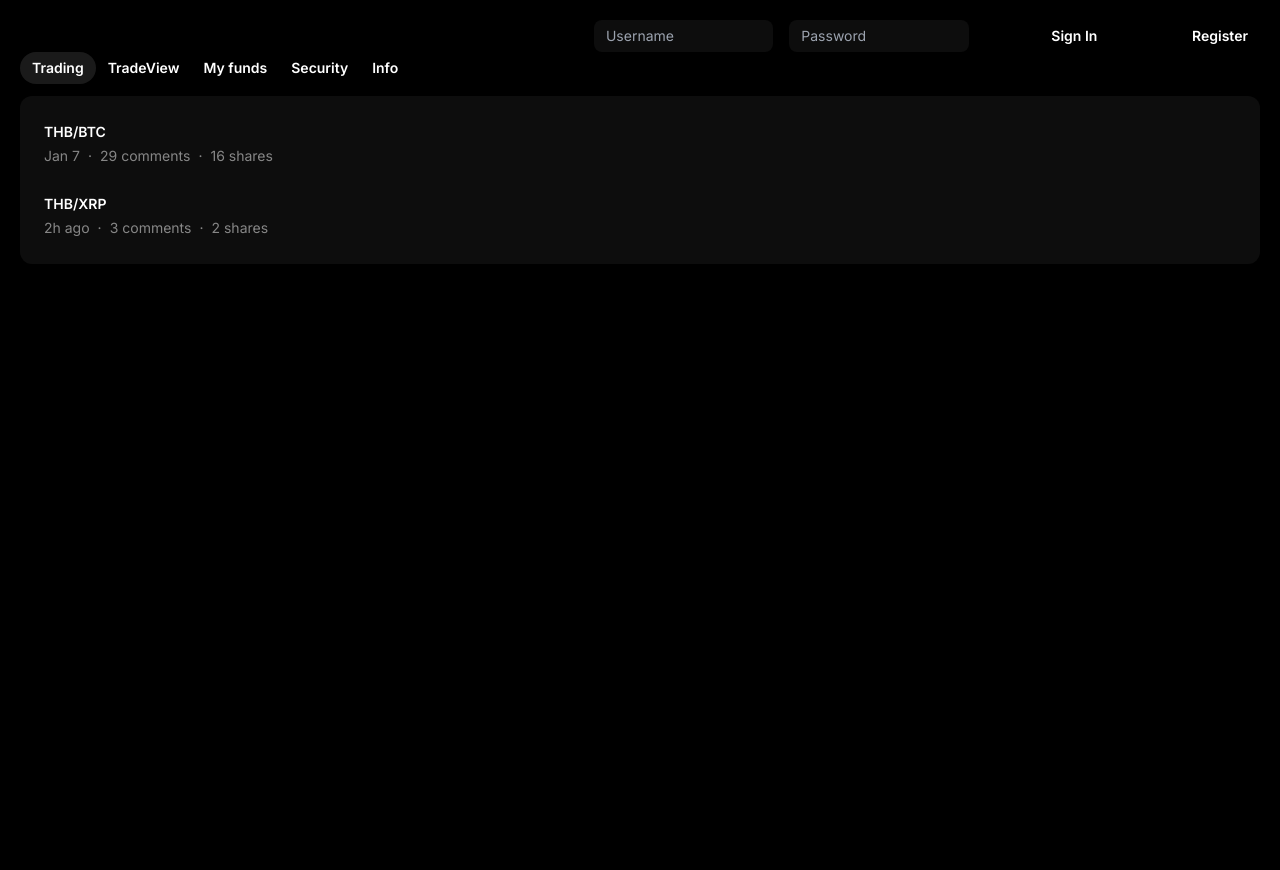
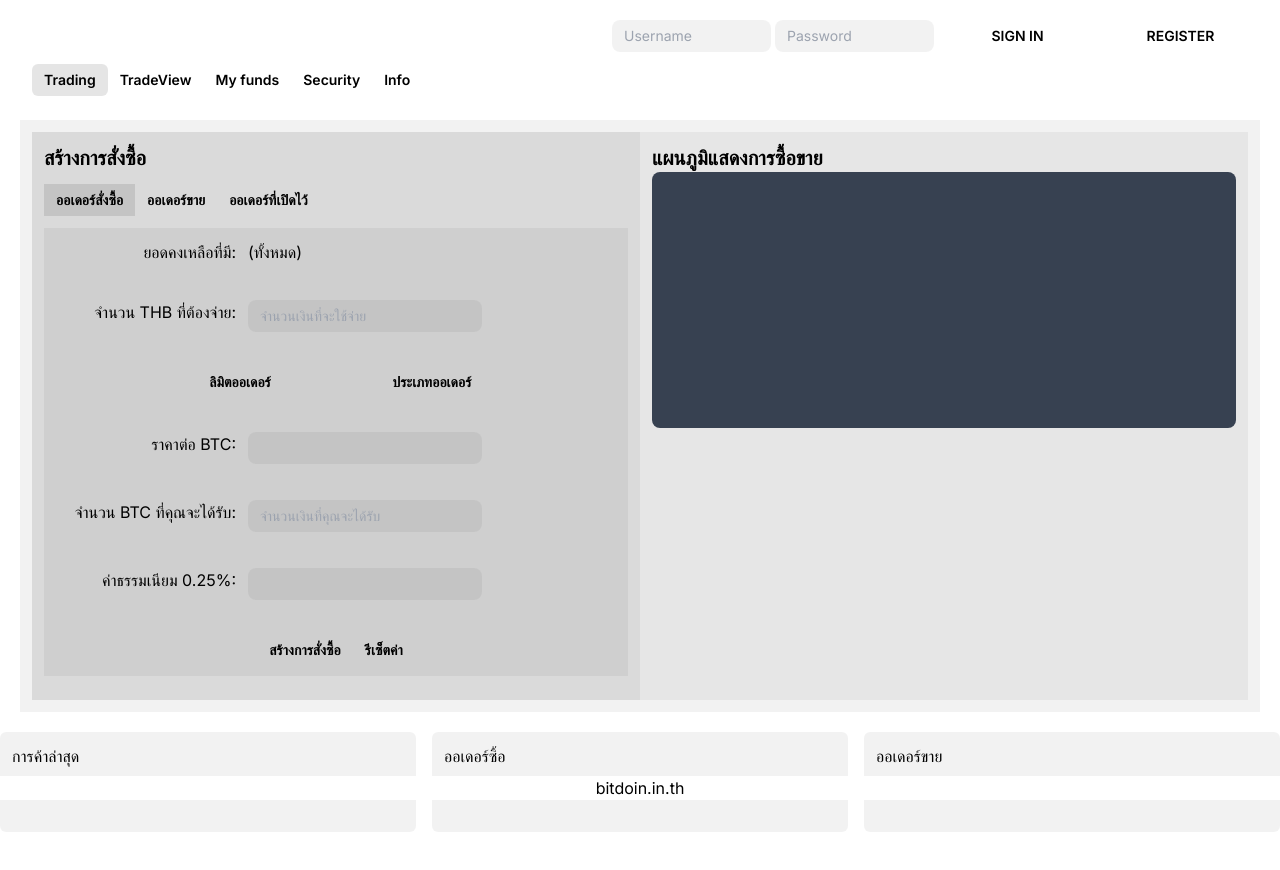
Before and after one commit to traipoap/axum, a Next.js app in the folder frontend/: page / in a window 1280 px wide. Shown: the top 870 px of the page. After the commit the page ends 832 px from the top, so only its background shows below. Built offline with nearby package versions, Linux system fonts and the light colour scheme.

Commit message:
Update order

```diff
--- /dev/null
+++ b/frontend/src/app/OrderForm.js
@@ -0,0 +1,84 @@
+import clsx from 'clsx'
+import {Input, Button, TabGroup, TabPanels, TabPanel, TabList, Tab} from '@headlessui/react'
+
+export default function OrderForm() {
+  return (
+    <div className="p-3">
+      <h2 className="text-xl font-semibold">สร้างการสั่งซื้อ</h2>
+      <form>
+          <TabGroup>
+            <TabList className="py-3 flex">
+              <Tab className="py-1 px-3 text-sm/6 font-semibold focus:outline-none data-[selected]:bg-black/10 data-[hover]:bg-black/5 data-[selected]:data-[hover]:bg-black/10 data-[focus]:outline-1 data-[focus]:outline-black">ออเดอร์สั่งซื้อ</Tab>
+              <Tab className="py-1 px-3 text-sm/6 font-semibold focus:outline-none data-[selected]:bg-black/10 data-[hover]:bg-black/5 data-[selected]:data-[hover]:bg-black/10 data-[focus]:outline-1 data-[focus]:outline-black">ออเดอร์ขาย</Tab>
+              <Tab className="py-1 px-3 text-sm/6 font-semibold focus:outline-none data-[selected]:bg-black/10 data-[hover]:bg-black/5 data-[selected]:data-[hover]:bg-black/10 data-[focus]:outline-1 data-[focus]:outline-black">ออเดอร์ที่เปิดไว้</Tab>
+            </TabList>
+            <TabPanels>
+              <TabPanel className="bg-black/5">
+                <div className="mb-3 py-3 flex text-right">
+                  <h1 className='w-48'>ยอดคงเหลือที่มี:</h1>
+                  <label className='px-3'>(ทั้งหมด)</label>
+                </div>
+                <div className='mb-3 py-3 flex text-right'>
+                  <h1 className='mr-3 w-48'>จำนวน THB ที่ต้องจ่าย:</h1>
+                  <Input type="text" placeholder="จำนวนเงินที่จะใช้จ่าย" className={clsx('inline-block rounded-lg border-none bg-black/5 py-1.5 px-3 text-sm', 'focus:outline-none focus:outline-2 focus:-outline-offset-2 focus:outline-black/25')}/>
+                </div>
+                <div className="mb-3 py-3 flex justify-center text-right">
+                  <Button className='w-48 py-1 px-3 text-sm rounded-md font-semibold focus:outline-none hover:bg-black/5 focus:bg-black/10'>ลิมิตออเดอร์</Button>
+                  <Button className='w-48 py-1 px-3 text-sm rounded-md font-semibold focus:outline-none hover:bg-black/5 focus:bg-black/10'>ประเภทออเดอร์</Button>
+                </div>
+                <div className="mb-3 py-3 flex text-right">
+                  <label className="mr-3 w-48">ราคาต่อ BTC:</label>
+                  <Input type="text" className={clsx('inline-block rounded-lg border-none bg-black/5 py-1.5 px-3 text-sm', 'focus:outline-none focus:outline-2 focus:-outline-offset-2 focus:outline-black/25')}/>
+                </div>
+                <div className="mb-3 py-3 flex text-right">
+                  <label className="mr-3 w-48">จำนวน BTC ที่คุณจะได้รับ:</label>
+                  <Input type="text" placeholder="จำนวนเงินที่คุณจะได้รับ" className={clsx('inline-block rounded-lg border-none bg-black/5 py-1.5 px-3 text-sm', 'focus:outline-none focus:outline-2 focus:-outline-offset-2 focus:outline-black/25')}/>
+                </div>
+                <div className="mb-3 py-3 flex text-right">
+                  <label className="mr-3 w-48">ค่าธรรมเนียม 0.25%:</label>
+                  <Input type="text" className={clsx('inline-block rounded-lg border-none bg-black/5 py-1.5 px-3 text-sm', 'focus:outline-none focus:outline-2 focus:-outline-offset-2 focus:outline-black/25')}/>
+                </div>
+                <div className="mb-3 py-3 flex justify-center">
+                  <Button className='rounded-md py-1 px-3 text-sm font-semibold focus:outline-none hover:bg-black/5 focus:bg-black/10'>สร้างการสั่งซื้อ</Button>
+                  <Button className='rounded-md py-1 px-3 text-sm font-semibold focus:outline-none hover:bg-black/5 focus:bg-black/10'>รีเซ็ตค่า</Button>
+                </div>
+              </TabPanel>
+              <TabPanel className="bg-black/5">
+                <div className="mb-3 py-3 flex text-right">
+                  <h1 className='w-48'>ยอดคงเหลือที่มี:</h1>
+                  <label className='px-3'>(ทั้งหมด)</label>
+                </div>
+                <div className='mb-3 py-3 flex text-right'>
+                  <h1 className='mr-3 w-48'>จำนวน BTC ที่ต้องจ่าย:</h1>
+                  <Input type="text" placeholder="จำนวนเงินที่จะใช้จ่าย" className={clsx('inline-block rounded-lg border-none bg-black/5 py-1.5 px-3 text-sm', 'focus:outline-none focus:outline-2 focus:-outline-offset-2 focus:outline-black/25')}/>
+                </div>
+                <div className="mb-3 py-3 flex justify-center text-right">
+                  <Button className='w-48 py-1 px-3 text-sm rounded-md font-semibold focus:outline-none hover:bg-black/5 focus:bg-black/10'>ลิมิตออเดอร์</Button>
+                  <Button className='w-48 py-1 px-3 text-sm rounded-md font-semibold focus:outline-none hover:bg-black/5 focus:bg-black/10'>ประเภทออเดอร์</Button>
+                </div>
+                <div className="mb-3 py-3 flex text-right">
+                  <label className="mr-3 w-48">ราคาต่อ BTC:</label>
+                  <Input type="text" className={clsx('inline-block rounded-lg border-none bg-black/5 py-1.5 px-3 text-sm', 'focus:outline-none focus:outline-2 focus:-outline-offset-2 focus:outline-black/25')}/>
+                </div>
+                <div className="mb-3 py-3 flex text-right">
+                  <label className="mr-3 w-48">จำนวน THB ที่คุณจะได้รับ:</label>
+                  <Input type="text" placeholder="จำนวนเงินที่คุณจะได้รับ" className={clsx('inline-block rounded-lg border-none bg-black/5 py-1.5 px-3 text-sm', 'focus:outline-none focus:outline-2 focus:-outline-offset-2 focus:outline-black/25')}/>
+                </div>
+                <div className="mb-3 py-3 flex text-right">
+                  <label className="mr-3 w-48">ค่าธรรมเนียม 0.25%:</label>
+                  <Input type="text" className={clsx('inline-block rounded-lg border-none bg-black/5 py-1.5 px-3 text-sm', 'focus:outline-none focus:outline-2 focus:-outline-offset-2 focus:outline-black/25')}/>
+                </div>
+                <div className="mb-3 py-3 flex justify-center">
+                  <Button className='rounded-md py-1 px-3 text-sm font-semibold focus:outline-none hover:bg-black/5 focus:bg-black/10'>สร้างการสั่งซื้อ</Button>
+                  <Button className='rounded-md py-1 px-3 text-sm font-semibold focus:outline-none hover:bg-black/5 focus:bg-black/10'>รีเซ็ตค่า</Button>
+                </div>
+              </TabPanel>
+              <TabPanel className="bg-black/5">
+              Order
+              </TabPanel>
+            </TabPanels>
+          </TabGroup>
+        </form>
+    </div>
+  )
+}
--- /dev/null
+++ b/frontend/src/app/TradeChart.js
@@ -0,0 +1,11 @@
+import React from 'react'
+
+export default function TradeChart() {
+  return (
+    <div className="p-3">
+      <h2 className="text-xl font-semibold">แผนภูมิแสดงการซื้อขาย</h2>
+      {/* Placeholder for chart */}
+      <div className="h-64 bg-gray-700 rounded-lg"></div>
+    </div>
+  )
+}
--- a/frontend/src/app/globals.css
+++ b/frontend/src/app/globals.css
@@ -4,15 +4,15 @@
 
 :root {
   --foreground-rgb: 0, 0, 0;
-  --background-start-rgb: 0, 0, 0;
-  --background-end-rgb: 0, 0, 0;
+  --background-start-rgb: 255, 255, 255;
+  --background-end-rgb: 255, 255, 255;
 }
 
 @media (prefers-color-scheme: dark) {
   :root {
     --foreground-rgb: 0, 0, 0;
-    --background-start-rgb: 0, 0, 0;
-    --background-end-rgb: 0, 0, 0;
+    --background-start-rgb: 255, 255, 255;
+    --background-end-rgb: 255, 255, 255;
   }
 }
 
@@ -35,17 +35,30 @@ body {
 .header {
   display: flex; /* กำหนดให้ใช้ flexbox layout */
   padding: 20px;
-
 }
 
 .menu-left, .menu-right {
   flex: 1; /* ให้คอลัมน์ทั้งสองใช้พื้นที่เท่ากัน */
 }
 
-.main {
+.horizontal-list {
+  display: flex;
+  flex-wrap: wrap;
+  gap: 1rem;
+}
 
+.body {
+  height: 100px;
+  width: 100%;
+  color: black;
+  text-align: left;
 }
 
 .footer {
-
+  position: fixed;
+  bottom: 0;
+  width: 100%;
+  background-color: white;
+  color: black;
+  text-align: center;
 }
--- a/frontend/src/app/page.js
+++ b/frontend/src/app/page.js
@@ -1,148 +1,55 @@
-import { Tab, TabGroup, TabList, TabPanel, TabPanels, Field, Input, Button} from '@headlessui/react'
+import { Tab, TabGroup, TabList, TabPanel, TabPanels, Field, Input, Button } from '@headlessui/react'
 import clsx from 'clsx'
-import "./globals.css";
-
-const categories = [
-  {
-    name: 'Trading',
-    posts: [
-      {
-        id: 1,
-        title: 'THB/BTC',
-        date: 'Jan 7',
-        commentCount: 29,
-        shareCount: 16,
-      },
-      {
-        id: 2,
-        title: "THB/XRP",
-        date: '2h ago',
-        commentCount: 3,
-        shareCount: 2,
-      },
-    ],
-  },
-  {
-    name: 'TradeView',
-    posts: [
-      {
-        id: 1,
-        title: 'Is tech making coffee better or worse?',
-        date: 'Jan 7',
-        commentCount: 29,
-        shareCount: 16,
-      },
-    ],
-  },
-  {
-    name: 'My funds',
-    posts: [
-      {
-        id: 1,
-        title: 'Ask Me Anything: 10 answers to your questions about coffee',
-        date: '2d ago',
-        commentCount: 9,
-        shareCount: 5,
-      },
-    ],
-  },
-  {
-    name: 'Security',
-    posts: [
-      {
-        id: 1,
-        title: 'Ask Me Anything: 10 answers to your questions about coffee',
-        date: '2d ago',
-        commentCount: 9,
-        shareCount: 5,
-      },
-    ],
-  },
-  {
-    name: 'Info',
-    posts: [
-      {
-        id: 1,
-        title: 'Ask Me Anything: 10 answers to your questions about coffee',
-        date: '2d ago',
-        commentCount: 9,
-        shareCount: 5,
-      },
-    ],
-  },
-]
+import "./globals.css"
+import OrderForm from './OrderForm'
+import TradeChart from './TradeChart'
 
 export default function Topgroup() {
   return (
     <div className='background'>
       <div className="header">
         <div className="menu-left">
+          <div className="menu-right flex gap-1 ml-auto">
+            <Field className="flex gap-1 ml-auto">
+              <Input type="text" placeholder="Username" className={clsx('inline-block w-full rounded-lg border-none bg-black/5 py-1.5 px-3 text-sm', 'focus:outline-none focus:outline-2 focus:-outline-offset-2 focus:outline-black/25')}/>
+              <Input type="password" placeholder="Password" className={clsx('inline-block w-full rounded-lg border-none bg-black/5 py-1.5 px-3 text-sm', 'focus:outline-none focus:outline-2 focus:-outline-offset-2 focus:outline-black/25')}/>
+              <Button className='w-full rounded-md py-1 px-3 text-sm font-semibold focus:outline-none hover:bg-black/5 focus:bg-black/10'>SIGN IN</Button>
+              <Button className="w-full rounded-md py-1 px-3 text-sm font-semibold focus:outline-none hover:bg-black/5 focus:bg-black/10">REGISTER</Button>
+            </Field>
+          </div>
           <TabGroup>
-            <TabList className="gap-4">
-              <div className="menu-right flex gap-4 ml-auto">
-                  <Field className="flex gap-4 ml-auto">
-                    <Input
-                      type="text"
-                      placeholder="Username"
-                      className={clsx(
-                        'inline-block w-full rounded-lg border-none bg-white/5 py-1.5 px-3 text-sm text-white',
-                        'focus:outline-none focus:outline-2 focus:-outline-offset-2 focus:outline-white/25'
-                      )}
-                    />
-                    <Input
-                      type="password"
-                      placeholder="Password"
-                      className={clsx(
-                        'inline-block w-full rounded-lg border-none bg-white/5 py-1.5 px-3 text-sm text-white',
-                        'focus:outline-none focus:outline-2 focus:-outline-offset-2 focus:outline-white/25'
-                      )}
-                    />
-                    <Button className='w-full rounded-full py-1 px-3 text-sm font-semibold text-white focus:outline-none hover:bg-white/5 focus:bg-white/10'>Sign In</Button>
-                    <Button className="rounded-full py-1 px-3 text-sm font-semibold text-white focus:outline-none hover:bg-white/5 focus:bg-white/10">Register</Button>
-                  </Field>
-                </div>
-              {categories.map(({ name }) => (
-                <Tab
-                  key={name}
-                  className="rounded-full py-1 px-3 text-sm/6 font-semibold text-white focus:outline-none data-[selected]:bg-white/10 data-[hover]:bg-white/5 data-[selected]:data-[hover]:bg-white/10 data-[focus]:outline-1 data-[focus]:outline-white"
-                >
-                  {name}
-                </Tab>
-              ))}
+            <TabList className="flex p-3">
+              <Tab className="rounded-md py-1 px-3 text-sm/6 font-semibold focus:outline-none data-[selected]:bg-black/10 data-[hover]:bg-black/5 data-[selected]:data-[hover]:bg-black/10 data-[focus]:outline-1 data-[focus]:outline-black">Trading</Tab>
+              <Tab className="rounded-md py-1 px-3 text-sm/6 font-semibold focus:outline-none data-[selected]:bg-black/10 data-[hover]:bg-black/5 data-[selected]:data-[hover]:bg-black/10 data-[focus]:outline-1 data-[focus]:outline-black">TradeView</Tab>
+              <Tab className="rounded-md py-1 px-3 text-sm/6 font-semibold focus:outline-none data-[selected]:bg-black/10 data-[hover]:bg-black/5 data-[selected]:data-[hover]:bg-black/10 data-[focus]:outline-1 data-[focus]:outline-black">My funds</Tab>
+              <Tab className="rounded-md py-1 px-3 text-sm/6 font-semibold focus:outline-none data-[selected]:bg-black/10 data-[hover]:bg-black/5 data-[selected]:data-[hover]:bg-black/10 data-[focus]:outline-1 data-[focus]:outline-black">Security</Tab>
+              <Tab className="rounded-md py-1 px-3 text-sm/6 font-semibold focus:outline-none data-[selected]:bg-black/10 data-[hover]:bg-black/5 data-[selected]:data-[hover]:bg-black/10 data-[focus]:outline-1 data-[focus]:outline-black">Info</Tab>
             </TabList>
             <TabPanels className="mt-3">
-                {categories.map(({ name, posts }) => (
-                  <TabPanel key={name} className="rounded-xl bg-white/5 p-3">
-                    <ul>
-                      {posts.map((post) => (
-                        <li key={post.id} className="relative rounded-md p-3 text-sm/6 transition hover:bg-white/5">
-                          <a href="#" className="font-semibold text-white">
-                            <span className="absolute inset-0" />
-                            {post.title}
-                          </a>
-                          <ul className="flex gap-2 text-white/50" aria-hidden="true">
-                            <li>{post.date}</li>
-                            <li aria-hidden="true">&middot;</li>
-                            <li>{post.commentCount} comments</li>
-                            <li aria-hidden="true">&middot;</li>
-                            <li>{post.shareCount} shares</li>
-                          </ul>
-                        </li>
-                      ))}
-                    </ul>
-                  </TabPanel>
-                ))}
-              </TabPanels>
+              <TabPanel className="bg-black/5 p-3">
+                <div className="flex flex-wrap bg-black/5">
+                  <div className="w-full md:w-1/2 bg-black/5">
+                    <OrderForm />
+                  </div>
+                  <div className="w-full md:w-1/2">
+                    <TradeChart />
+                  </div>
+                </div>
+              </TabPanel>
+            </TabPanels>
           </TabGroup>
         </div>
-
+      </div>
+      <div className='body flex gap-4 justify-center'>
+        <div className="flex p-3 px-3 py-3 md:w-1/3 bg-black/5 rounded-md">การค้าล่าสุด
+        </div>
+        <div className="flex p-3 px-3 py-3 md:w-1/3 bg-black/5 rounded-md">ออเดอร์ซิ้อ
+        </div>
+        <div className="flex p-3 px-3 py-3 md:w-1/3 bg-black/5 rounded-md">ออเดอร์ขาย
+        </div>
       </div>
       <div className='footer'>
-        <div className="flex h-screen w-full justify-left pt-4 px-4">
-          <div className="w-full max-w-md">
-
-          </div>
-        </div>
+        bitdoin.in.th
       </div>
     </div>
   )
```
